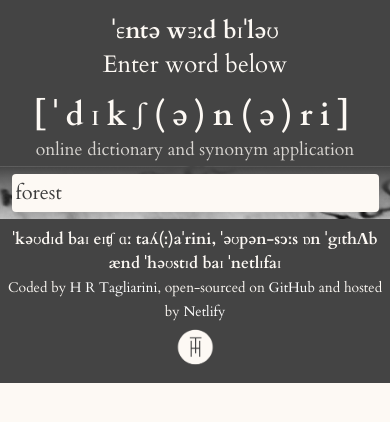
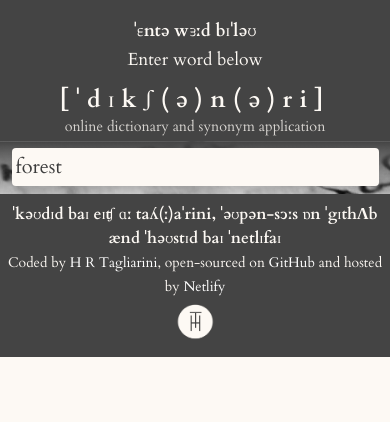
Before and after one commit to HRHTaggers/react-dictionary-app, a React (Create React App) app: page / in a window 390 px wide. Shown: the top 422 px of the page. Built offline with nearby package versions, Linux system fonts and the light colour scheme; no server answers.

Commit message:
Updated padding and media queries

```diff
--- a/src/App.css
+++ b/src/App.css
@@ -83,18 +83,19 @@ body {
   .App__header--instruction{
     padding: 2%;
     text-align: center;
+    font-size: 1.1rem;
   }
 
   .App__header--instruction-phonetic {
-    font-size: 1.5rem;
+    font-size: 1.1rem;
     line-height: 2rem;
   }
 
   .App__header--logo {
-    font-size: 2rem;
+    font-size: 1.5rem;
   }
 
   .App__header--subtitle {
-    font-size: 1.1rem;
+    font-size: 0.9rem;
   }
 }
--- a/src/Dictionary.js
+++ b/src/Dictionary.js
@@ -56,10 +56,10 @@ export default function Dictionary(props) {
                     onChange={handleWord} />
             </form>
             <div className="row">
-                <div className="col-sm-8">
+                <div className="col-sm-8 p-0">
                 <Results results={results}/>
                 </div>
-                <div className="col-sm-4">
+                <div className="col-sm-4 p-0">
                 <Photos photos={photos} />
                 </div>
             </div>
```
